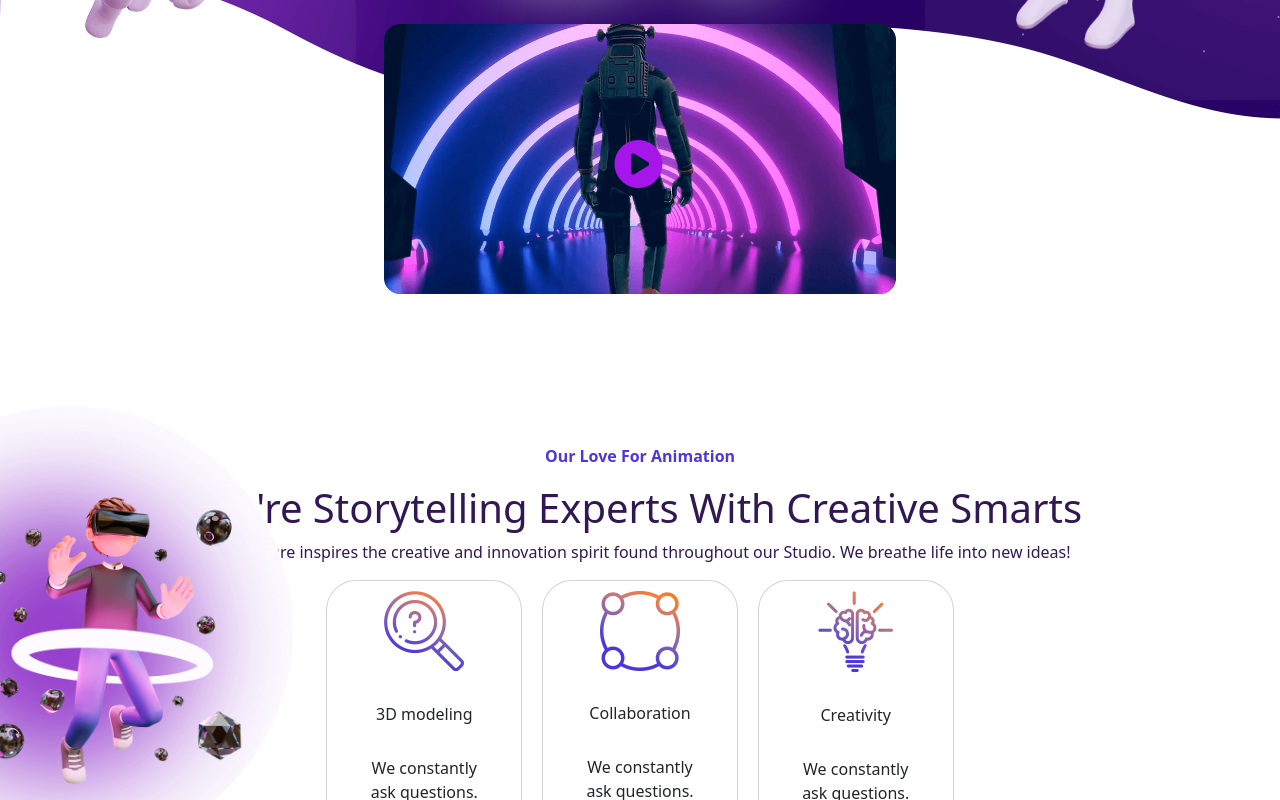
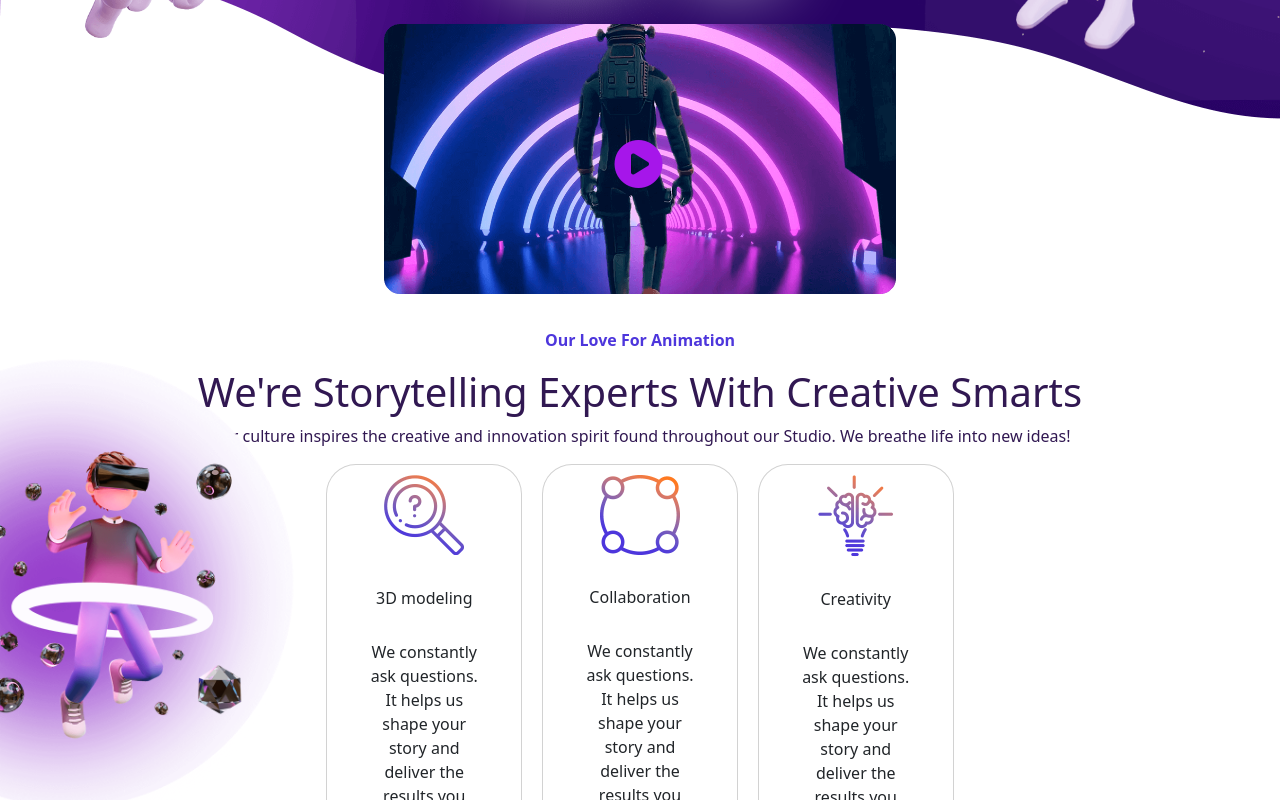
Before and after one commit to Chrissx77/proj-html-vuejs, a Vue app: page / in a window 1280 px wide. Shown: the part 580-1380 px from the top of the page. Built offline with nearby package versions, Linux system fonts and the light colour scheme.

Commit message:
fix padding loveAnimation component

```diff
--- a/src/pages/LoveAnimation.vue
+++ b/src/pages/LoveAnimation.vue
@@ -61,7 +61,7 @@ export default {
 @use "../style/partials/mixins" as *;
 
 .wrap {
-  padding: 25% 0;
+  padding: 16% 0;
   @include flex;
   text-align: center;
   align-items: center;
```
